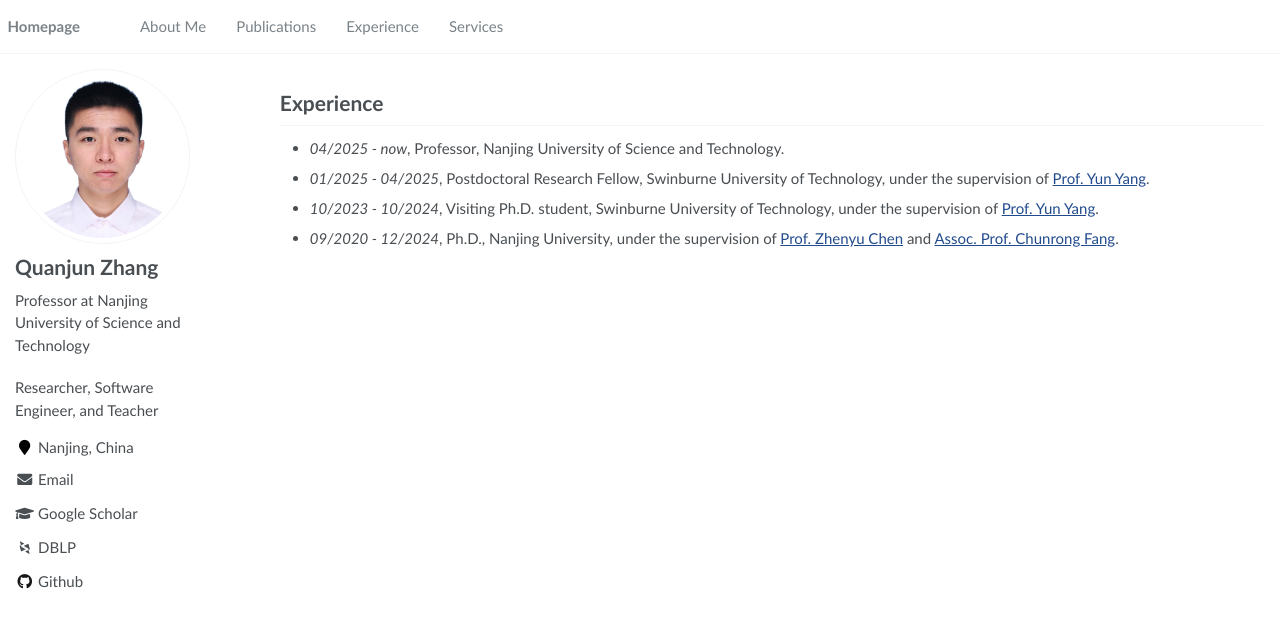
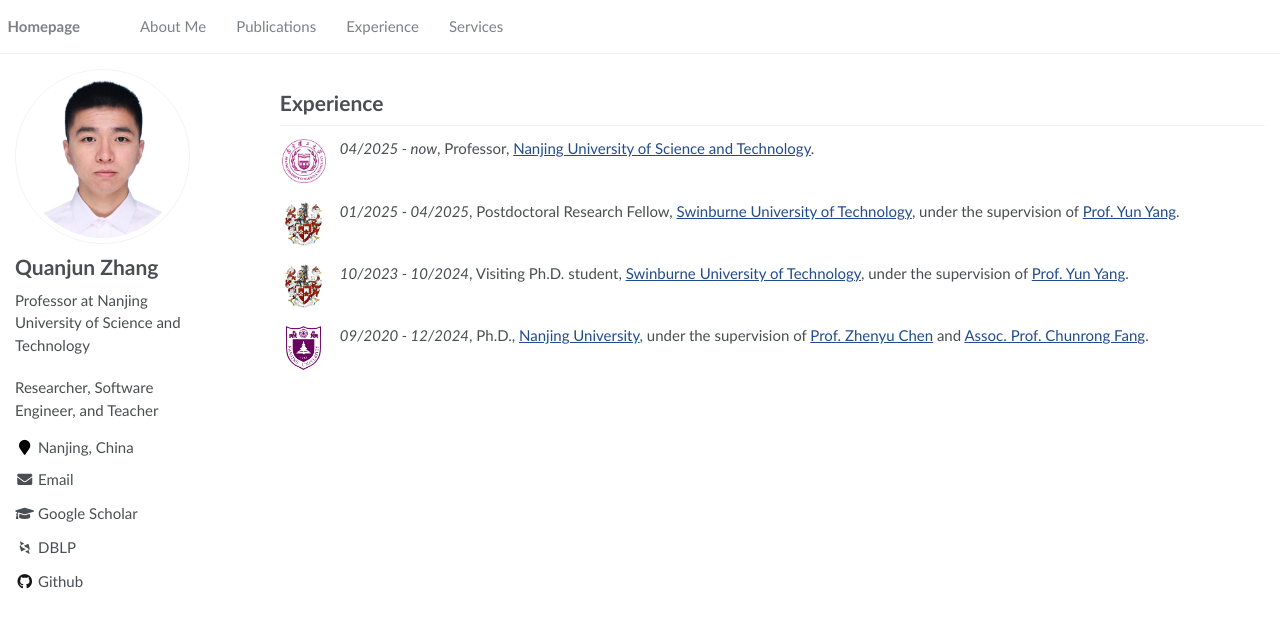
Before and after one commit to QuanjunZhang/quanjunzhang.github.io, a Jekyll site: the page built from _pages/experience.md, in a window 1280 px wide. Shown: the top 628 px of the page. Built offline with Jekyll 4.4.1, drawn with Linux system fonts in a browser that asks for light colours; some web fonts are replaced.

Commit message:
Add school links and experience logos

```diff
--- a/_pages/experience.md
+++ b/_pages/experience.md
@@ -6,7 +6,32 @@ author_profile: true
 
 # Experience
 
-- *04/2025 - now*, Professor, Nanjing University of Science and Technology.
-- *01/2025 - 04/2025*, Postdoctoral Research Fellow, Swinburne University of Technology, under the supervision of [Prof. Yun Yang](https://www.swinburne.edu.au/research/our-research/access-our-research/find-a-researcher-or-supervisor/researcher-profile/?id=yyang).
-- *10/2023 - 10/2024*, Visiting Ph.D. student, Swinburne University of Technology, under the supervision of [Prof. Yun Yang](https://www.swinburne.edu.au/research/our-research/access-our-research/find-a-researcher-or-supervisor/researcher-profile/?id=yyang).
-- *09/2020 - 12/2024*, Ph.D., Nanjing University, under the supervision of [Prof. Zhenyu Chen](https://scholar.google.com/citations?user=HQWxCnkAAAAJ) and [Assoc. Prof. Chunrong Fang](https://scholar.google.com/citations?user=S3Rd5TgAAAAJ).
+<div class="experience-list">
+  <div class="experience-item">
+    <a class="experience-logo" href="https://www.njust.edu.cn/" aria-label="Nanjing University of Science and Technology">
+      <img src="/images/njust-logo.png" alt="Nanjing University of Science and Technology logo">
+    </a>
+    <p class="experience-text"><em>04/2025 - now</em>, Professor, <a href="https://www.njust.edu.cn/">Nanjing University of Science and Technology</a>.</p>
+  </div>
+
+  <div class="experience-item">
+    <a class="experience-logo" href="https://www.swinburne.edu.au/" aria-label="Swinburne University of Technology">
+      <img src="/images/swinburne-logo.png" alt="Swinburne University of Technology logo">
+    </a>
+    <p class="experience-text"><em>01/2025 - 04/2025</em>, Postdoctoral Research Fellow, <a href="https://www.swinburne.edu.au/">Swinburne University of Technology</a>, under the supervision of <a href="https://www.swinburne.edu.au/research/our-research/access-our-research/find-a-researcher-or-supervisor/researcher-profile/?id=yyang">Prof. Yun Yang</a>.</p>
+  </div>
+
+  <div class="experience-item">
+    <a class="experience-logo" href="https://www.swinburne.edu.au/" aria-label="Swinburne University of Technology">
+      <img src="/images/swinburne-logo.png" alt="Swinburne University of Technology logo">
+    </a>
+    <p class="experience-text"><em>10/2023 - 10/2024</em>, Visiting Ph.D. student, <a href="https://www.swinburne.edu.au/">Swinburne University of Technology</a>, under the supervision of <a href="https://www.swinburne.edu.au/research/our-research/access-our-research/find-a-researcher-or-supervisor/researcher-profile/?id=yyang">Prof. Yun Yang</a>.</p>
+  </div>
+
+  <div class="experience-item">
+    <a class="experience-logo" href="https://www.nju.edu.cn/en/" aria-label="Nanjing University">
+      <img src="/images/nju-logo.png" alt="Nanjing University logo">
+    </a>
+    <p class="experience-text"><em>09/2020 - 12/2024</em>, Ph.D., <a href="https://www.nju.edu.cn/en/">Nanjing University</a>, under the supervision of <a href="https://scholar.google.com/citations?user=HQWxCnkAAAAJ">Prof. Zhenyu Chen</a> and <a href="https://scholar.google.com/citations?user=S3Rd5TgAAAAJ">Assoc. Prof. Chunrong Fang</a>.</p>
+  </div>
+</div>
--- a/assets/css/main.scss
+++ b/assets/css/main.scss
@@ -186,6 +186,54 @@ h1:before, .anchor:before {
     object-fit: contain;
 }
 
+.experience-list {
+    display: flex;
+    flex-direction: column;
+    gap: 0.95rem;
+    margin: 0.75rem 0 1.5rem;
+}
+
+.experience-item {
+    display: flex;
+    align-items: flex-start;
+    gap: 0.8rem;
+}
+
+.experience-logo {
+    display: flex;
+    flex: 0 0 48px;
+    align-items: center;
+    justify-content: center;
+    width: 48px;
+    height: 48px;
+    text-decoration: none;
+}
+
+.experience-logo img {
+    display: block;
+    max-width: 44px;
+    max-height: 44px;
+    object-fit: contain;
+}
+
+.experience-text {
+    margin: 0;
+    line-height: 1.55;
+}
+
+@media (max-width: 480px) {
+    .experience-logo {
+        flex-basis: 42px;
+        width: 42px;
+        height: 42px;
+    }
+
+    .experience-logo img {
+        max-width: 38px;
+        max-height: 38px;
+    }
+}
+
 
 .publication-counts {
     margin: 0.75rem 0 1.1rem;
```
Also changed, not shown: _pages/about.md (+1 -1 lines), images/nju-logo.png (added), images/njust-logo.png (added), images/swinburne-logo.png (added).
